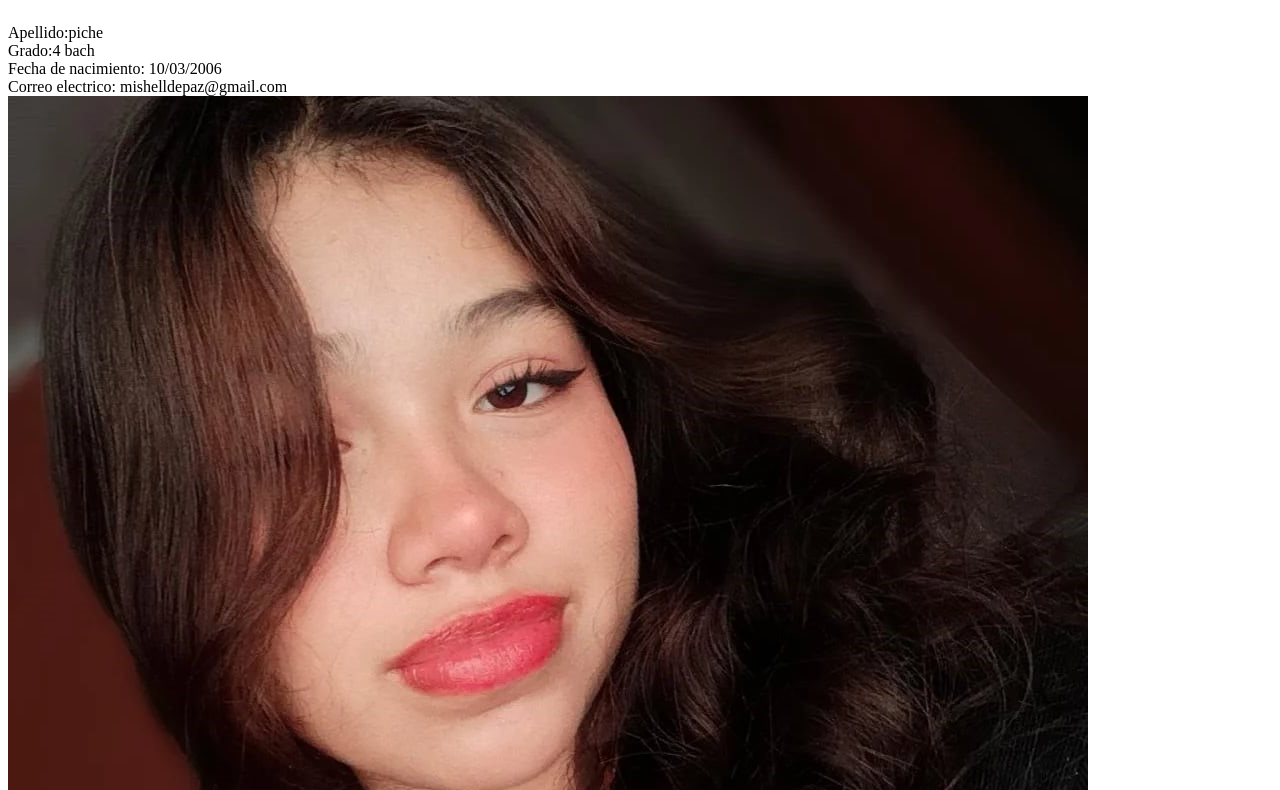
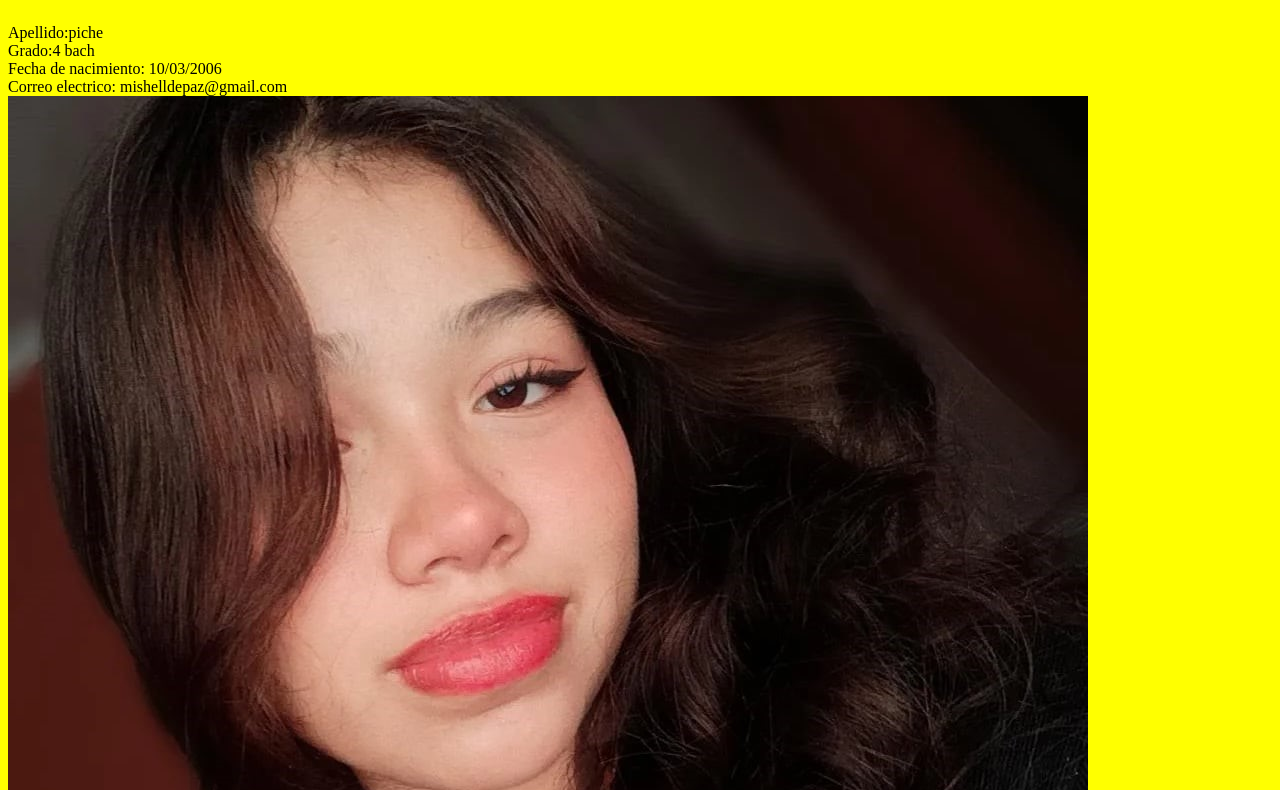
Before and after one commit to carolinapaz-06/MCP4B24, a plain HTML site: page info.html in a window 1280 px wide. Shown: the part 60-850 px from the top of the page. Drawn offline with Linux system fonts and the light colour scheme.

Commit message:
Update info.html

```diff
--- a/info.html
+++ b/info.html
@@ -1,5 +1,5 @@
 <html><head><title>informacion personal</title><head>
-<body bycolor="#E8E035">
+<body bgcolor="Yellow">
 <h1>informacion personal</h1><br
 Nombre:Mishell      <br>
 Apellido:piche      <br>
```
